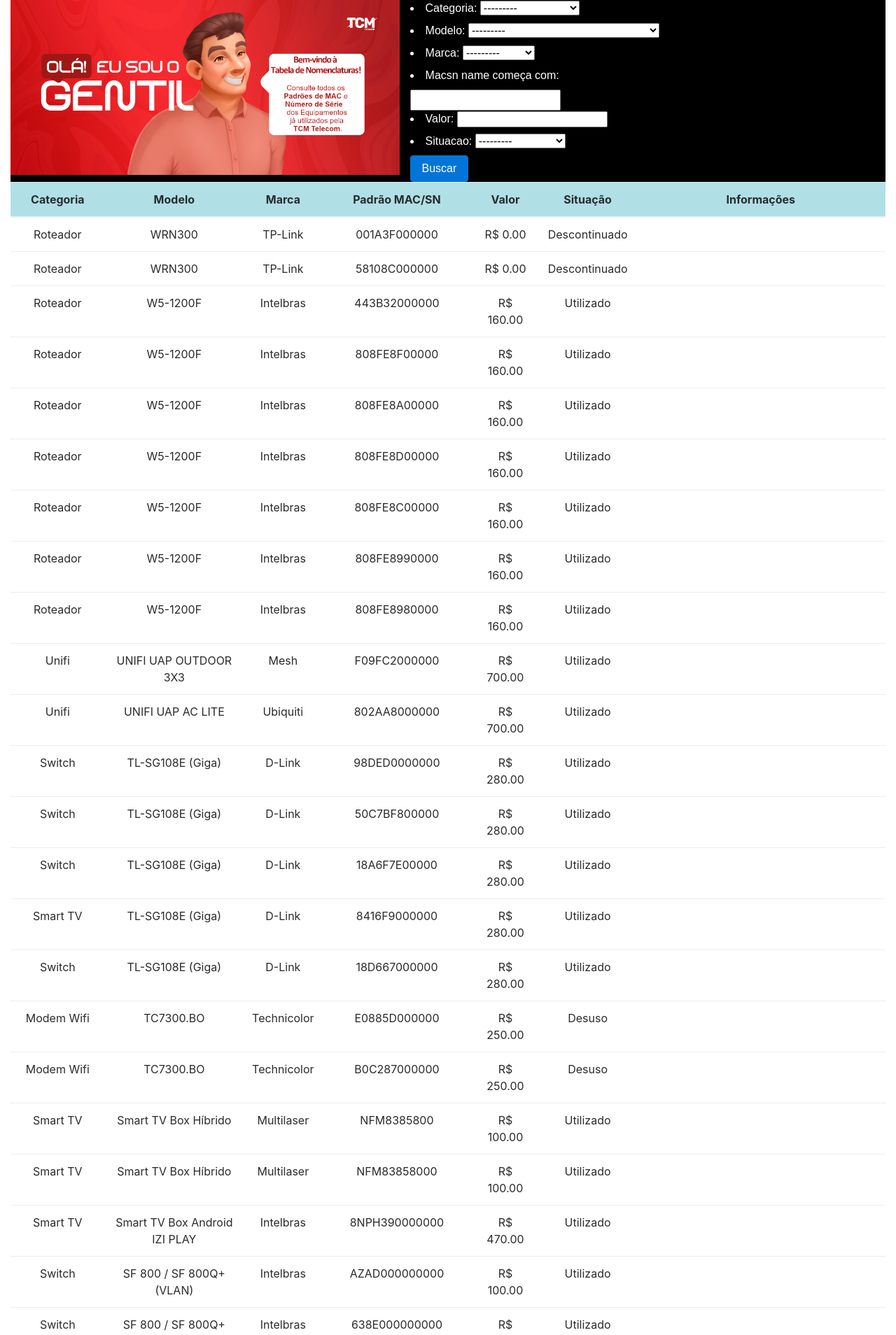
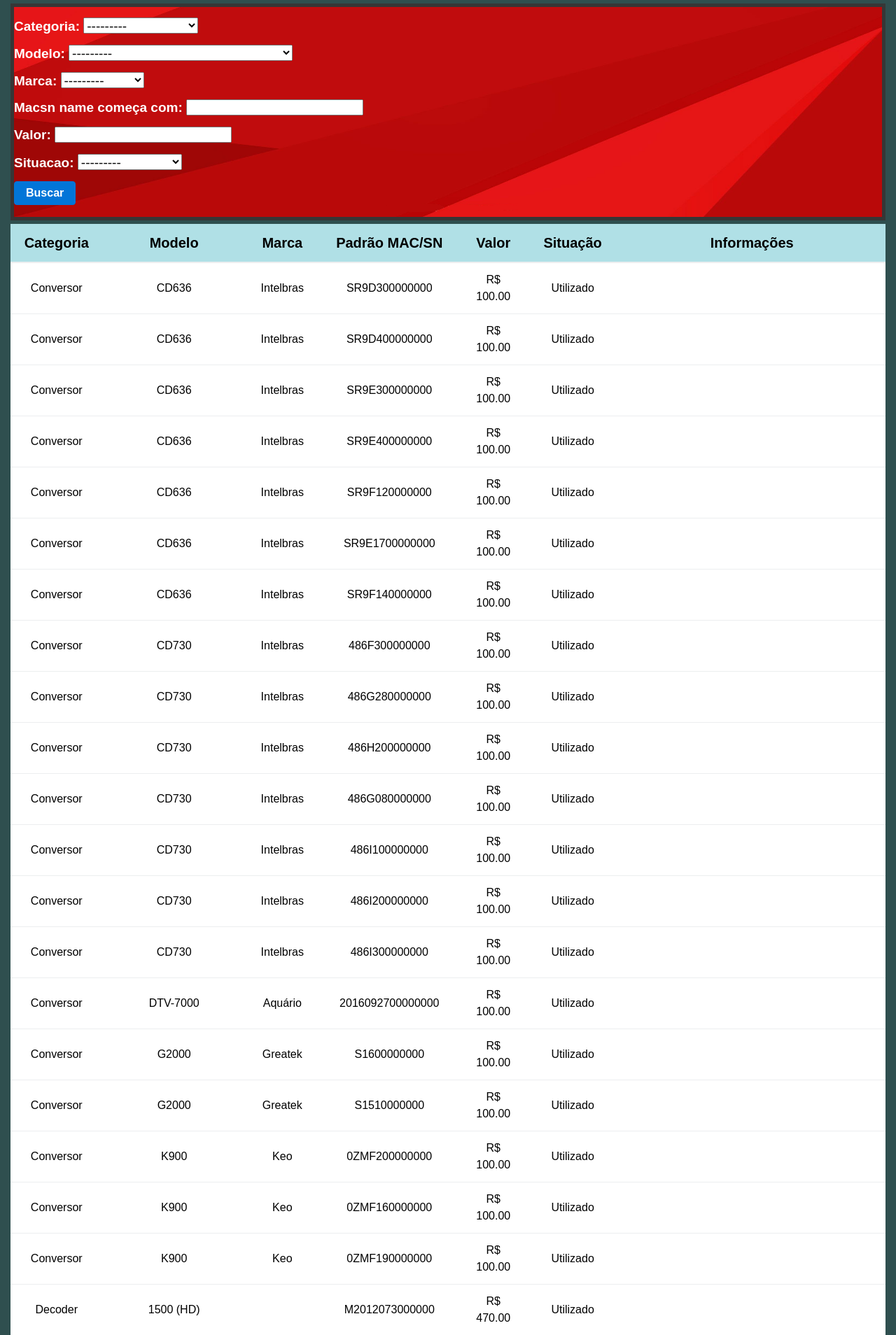
Before and after one commit to fabriciovale20/mypage, a Django app: page / in a window 1280 px wide. Shown: the top 1908 px of the page at 70% size. Run offline with Django 3.2, Linux system fonts and the light colour scheme; data comes from the database, SQL or seed files in the repository; some libraries are stand-ins or nearby versions.

Commit message:
Ajustes
close #3 #2

```diff
--- a/tcmapp/models.py
+++ b/tcmapp/models.py
@@ -55,4 +55,4 @@
         return self.macsn_name  # Comando para retornar o MAC ou Nº de Série na pagina ADMIN
 
     class Meta:
-        ordering = ['-register_date']
+        ordering = ['categoria']
--- a/tcmapp/static/css/style.css
+++ b/tcmapp/static/css/style.css
@@ -1,39 +1,98 @@
-.container-fluid tr th {
-  background-color: #B0E0E6;
+/* Parte de Cima da página onde fica o formulário e imagem */
+.imagem-texto{
+    background-color: #000000;
+    font-family: Arial;
+    line-height: 0;
+    font-size: 19px;
+    border: 5px solid #363636;
 }
 
-.container-fluid tr td {
-  font-style: Arial;
-  background-color: #FFFFFF;
+/* Div da Imagem */
+.imagem {
+    position: relative;
+    width:100%;
+    height: 300px;
+    background-size: cover;
+    background-repeat: no-repeat;
+    background-position: 50% 50%;
 }
 
-.container-top{
-  background-color: #000000;
+/* Formulário */
+.formulario {
+      position: absolute;
+      text-align: top;
+      top: 20px;
+      line-height: 0px;
+      height: 30px;
+      font-weight: bold;
 }
 
-/*body{
-    background-color: #000000;
-    color: #FFFFFF;
-}*/
+/* Corpo da Página */
+body {
+    background: #2F4F4F;
+    margin-top: 5px;
+    color: white;
+}
 
-.carousel-item{
-    background-color: #000000;
-    color: white;
-    font-family: Arial;
+
+/* Início dos Inputs dos Formulários */
+#id_categoria{
+    height: 23px;
+}
+
+#id_modelo{
+    height: 23px;
+}
+
+#id_marca{
+    height: 23px;
+}
+
+#id_macsn_name{
+    height: 23px;
 }
 
 #id_valor{
     height: 23px;
 }
 
+#id_situacao{
+    height: 23px;
+}
+/* Fim dos Inputs do Formulário */
+
+
+/* Cabeçalho da Tabela */
 .table tr th {
     text-align: center;
+    background-color: #B0E0E6;
+    color: black;
+    font-family: Arial;
+    font-size: 20px;
+    border-top: 5px solid #2F4F4F;
 }
 
+/* Valores da Busca */
 .table tr td {
+    background-color: #FFFFFF;
     text-align: center;
+    color: black;
+    font-family: Arial;
+    vertical-align: middle;
 }
 
+/* Botão de Buscar */
 .btn {
     cursor: pointer;
+    line-height: 1;
+    font-family: Arial;
+    font-weight: bold;
 }
+
+/* Rodapé da TCM Telecom */
+.rodape {
+    margin-left: 15px;
+    margin-bottom: 15px;
+    font-family: Arial;
+    font-size: 12px;
+}
--- a/tcmapp/templates/tcmapp/filtro.html
+++ b/tcmapp/templates/tcmapp/filtro.html
@@ -16,11 +16,11 @@
 
 <div class="container-fluid">
     <div class="column">
-        <div class="carousel-item active">
-            <img class="a-block" src={% static "img.png" %} height="250" weight="200">
-            <div class="col-md-4">
+        <div class="imagem-texto">
+            <img class="imagem" src={% static "fundotopo.png" %}>
+            <div class="formulario">
               <form method="GET">
-                {{ filter.form.as_ul }}
+                {{ filter.form.as_p }}
                 <input class="btn btn-primary"  type="submit" value="Buscar"/>
               </form>
             </div>
@@ -62,5 +62,8 @@
 <script src={% static "js/jquery.min.js" %}></script>
 <script src={% static "js/bootstrap.min.js" %}></script>
 <script src={% static "js/scripts.js" %}></script>
+<div class="rodape">
+    © 2021 - TCM TELECOM | Sistema Oeste de Comunicação L.T.D.A
+</div>
 </body>
 </html>
--- a/tcmprojeto/settings.py
+++ b/tcmprojeto/settings.py
@@ -23,11 +23,9 @@
 
 # SECURITY WARNING: keep the secret key used in production secret!
 SECRET_KEY = config('SECRET_KEY')
-# SECRET_KEY = 'django-insecure-mrq1cgjg+!q%mlrn2_^e!083)rw+wnvp)oanux1h)vzx0&^si!'
 
 # SECURITY WARNING: don't run with debug turned on in production!
 DEBUG = config('DEBUG', cast=bool)
-# DEBUG = True
 
 ALLOWED_HOSTS = []
 
```
Also changed, not shown: tcmapp/static/fundotopo.png (added), tcmapp/static/img.png, 1 other file.
